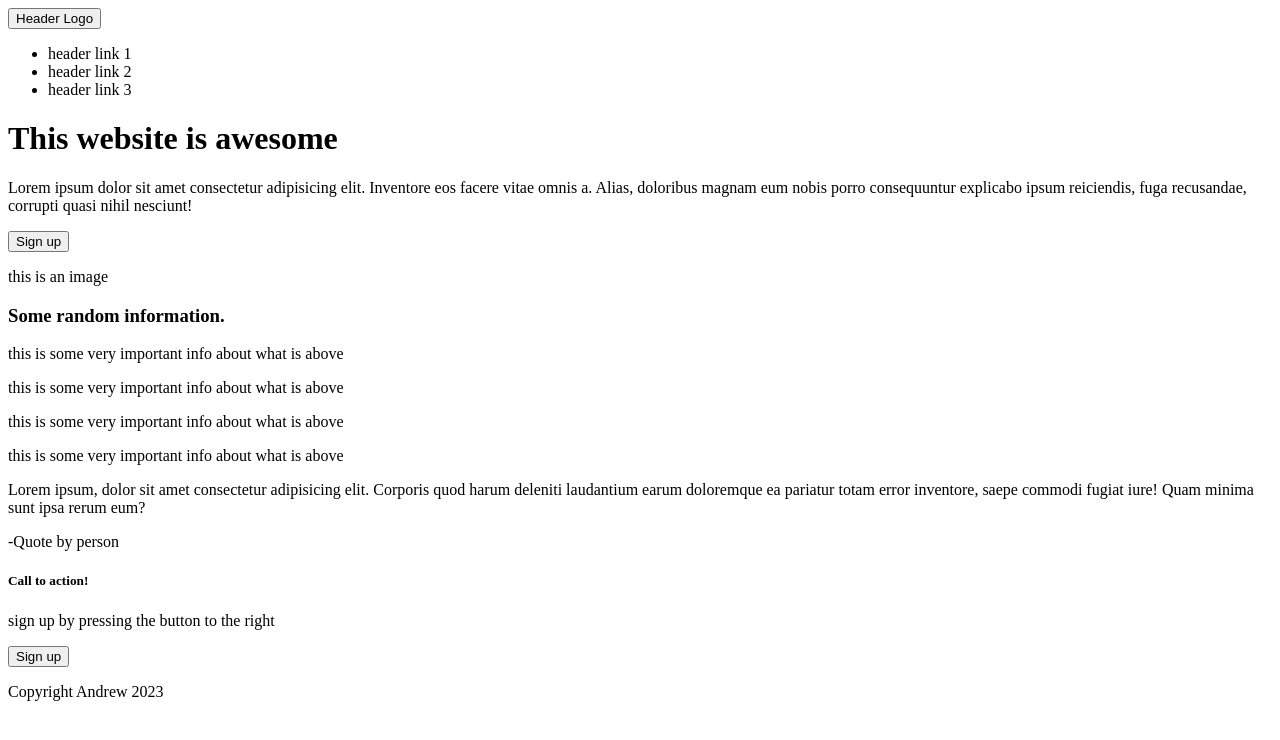
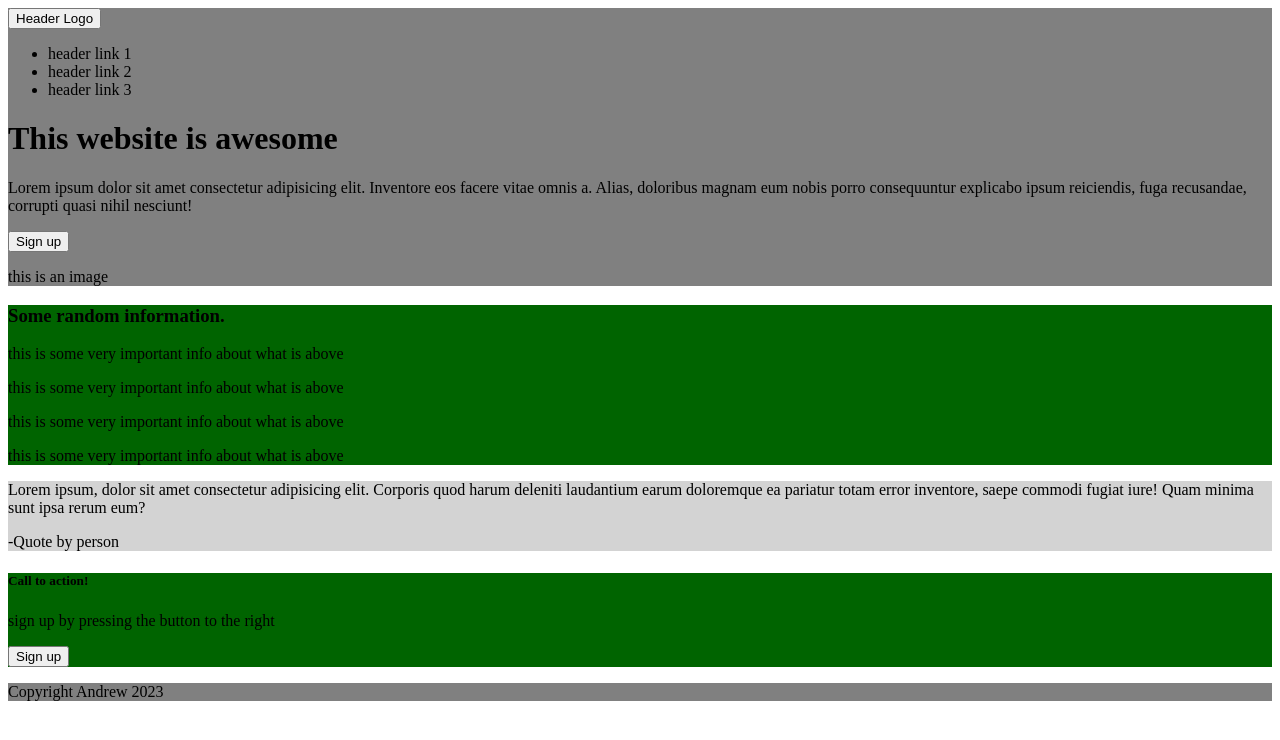
Before and after one commit to akrummen/odin-landing-page, a plain HTML site: page index.html in a window 1280 px wide. Drawn offline with Linux system fonts and the light colour scheme.

Commit message:
start styles

```diff
--- a/index.html
+++ b/index.html
@@ -4,6 +4,7 @@
   <meta charset="UTF-8">
   <meta name="viewport" content="width=device-width, initial-scale=1.0">
   <title>Landing-Page</title>
+  <link rel="stylesheet" href="styles.css">
 </head>
 <body>
 
@@ -48,7 +49,7 @@
     </div>
   </div>
 
-  <div class="big quote">
+  <div class="big-quote">
     <div>
       <p>Lorem ipsum, dolor sit amet consectetur adipisicing elit. Corporis quod harum deleniti laudantium earum doloremque ea pariatur totam error inventore, saepe commodi fugiat iure! Quam minima sunt ipsa rerum eum?</p>
       <p>-Quote by person</p>
--- a/styles.css
+++ b/styles.css
@@ -0,0 +1,19 @@
+.top {
+  background-color: gray;
+}
+
+.info {
+  background-color: darkgreen;
+}
+
+.big-quote {
+  background-color: lightgray;
+}
+
+.action-call {
+  background-color: darkgreen;
+}
+
+.footer {
+  background-color: gray;
+}
```
